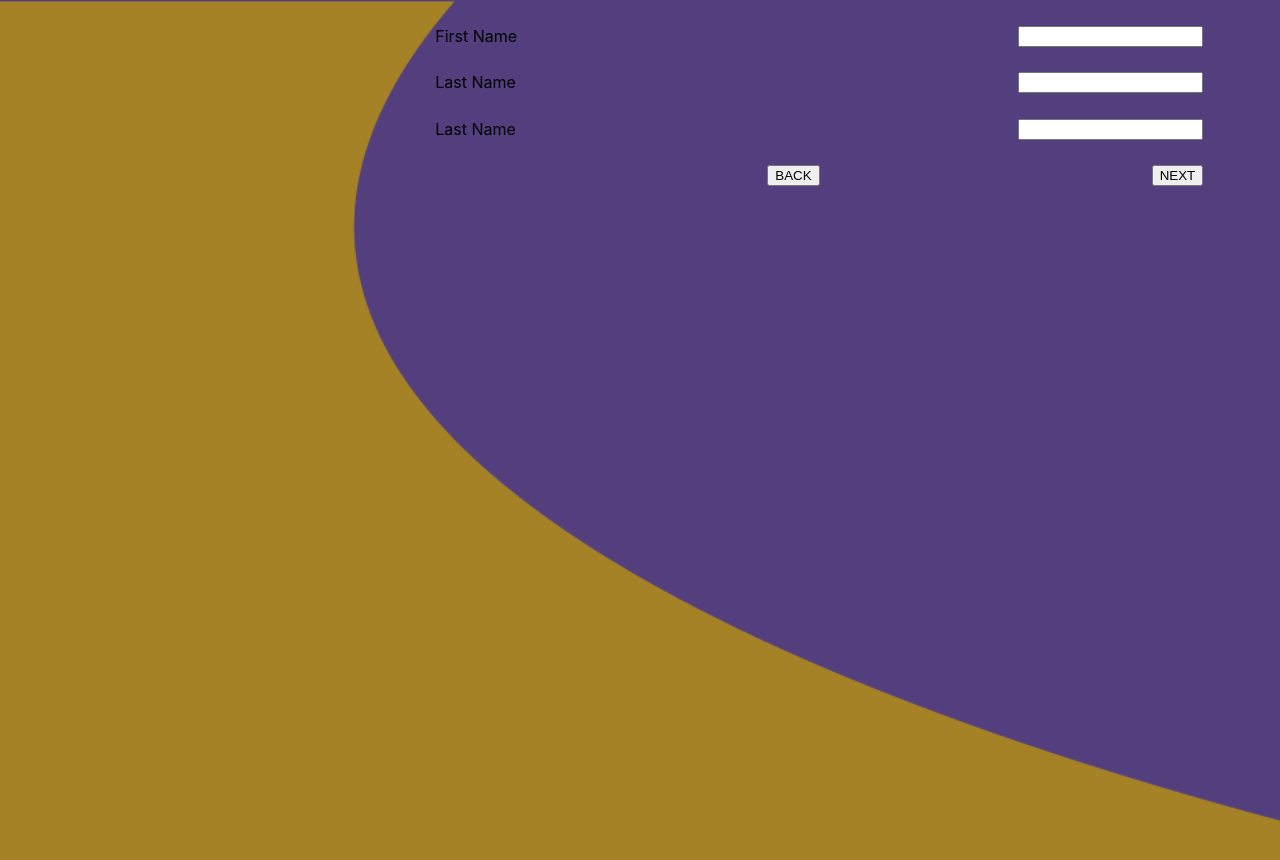
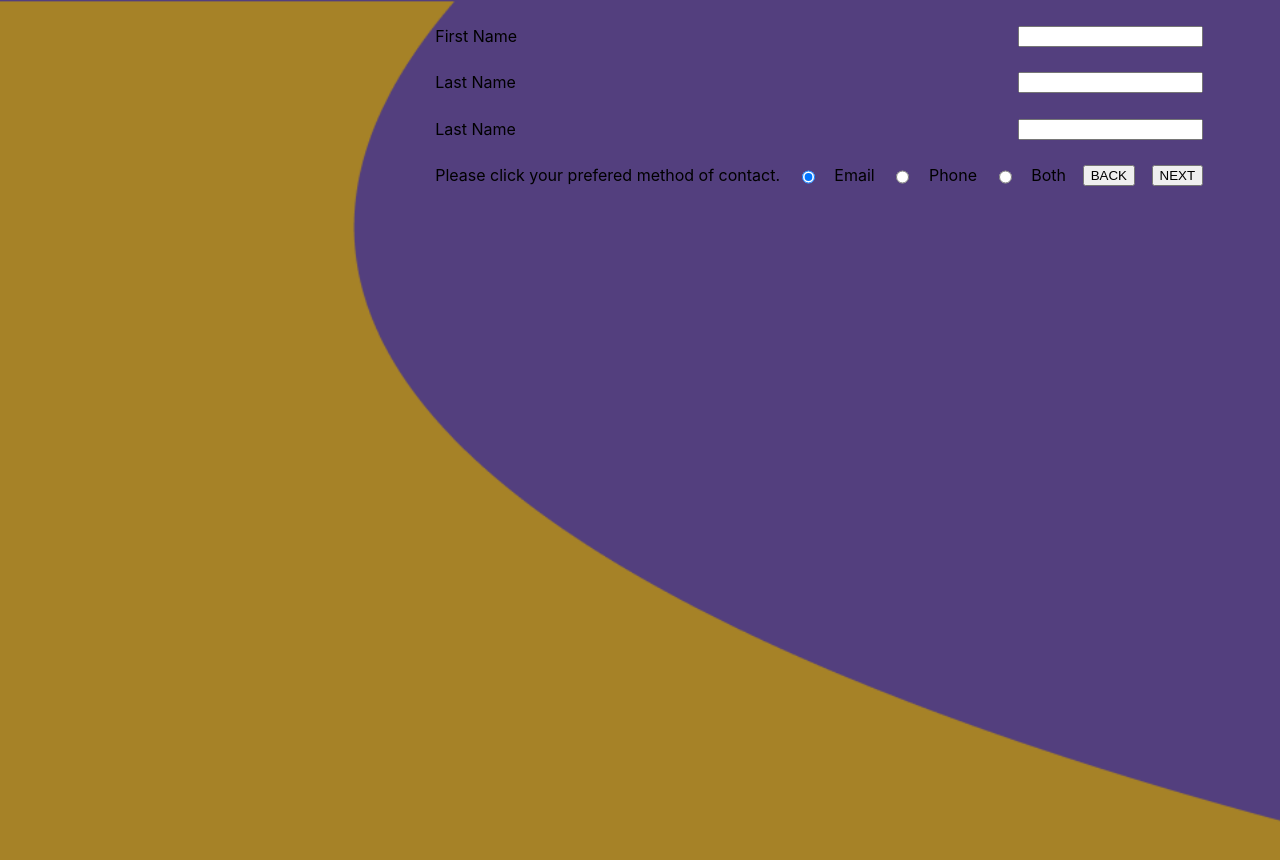
Before and after one commit to KimDuclos/flextogether, a React (Create React App) app: page /tell-more in a window 1280 px wide. Shown: the top 860 px of the page. Built offline with nearby package versions, Linux system fonts and the light colour scheme.

Commit message:
tell more radios working

```diff
--- a/src/tell-more.jsx
+++ b/src/tell-more.jsx
@@ -42,11 +42,11 @@ export default function TellMore() {
               },
             })}
           />
-           {errors.lastName && (
+          {errors.lastName && (
             <p className="errorMsg">{errors.lastName.message}</p>
           )}
-          </div>
-         <div className="contact-form">
+        </div>
+        <div className="contact-form">
           <label>Last Name</label>
           <input
             type="text"
@@ -59,12 +59,13 @@ export default function TellMore() {
               },
             })}
           />
-           {errors.email && (
-            <p className="errorMsg">{errors.email.message}</p>
-          )}
-          </div>
+          {errors.email && <p className="errorMsg">{errors.email.message}</p>}
+        </div>
         <div className="contact-form">
-          <label></label>
+          <label>Please click your prefered method of contact.</label>
+          <input type="radio" value="email" name="notificationMethod" checked /> Email
+          <input type="radio" value="phone" name="notificationMethod" /> Phone
+          <input type="radio" value="both" name="notificationMethod" /> Both
           <button type="submit">BACK</button>
           <button type="submit">NEXT</button>
         </div>
```
